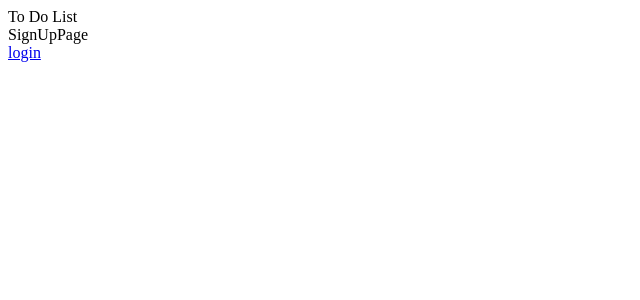
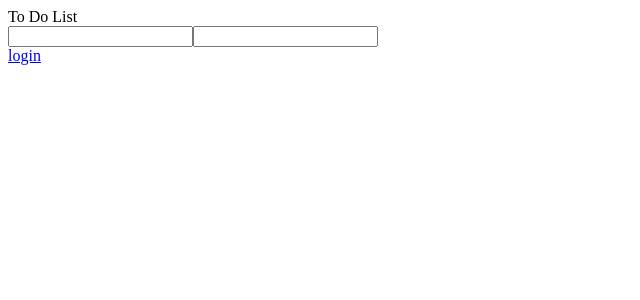
Before and after one commit to seon-mikim/wanted-pre-onboarding-frontend, a React (Create React App) app: page /signup in a window 1280 px wide. Shown: the top 300 px of the page, without its empty margins (0-640 px from the left). Built offline with nearby package versions, Linux system fonts and the light colour scheme.

Commit message:
feat: SignUpPage에 Input Component Import 처리

```diff
--- a/src/pages/SignUpPage.tsx
+++ b/src/pages/SignUpPage.tsx
@@ -1,7 +1,10 @@
 import React from 'react'
+import Input from '../components/common/Input'
 
 export default function SignUpPage() {
   return (
-    <div>SignUpPage</div>
+    <div>
+      <Input/>
+    </div>
   )
 }
```
